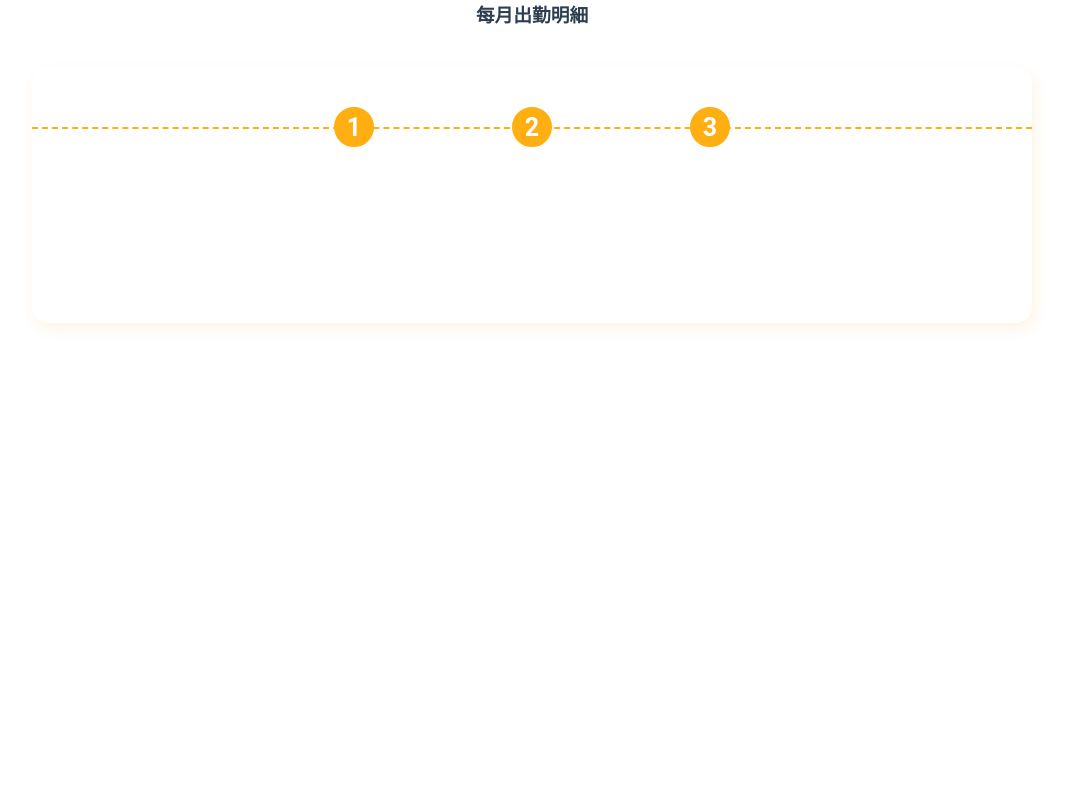
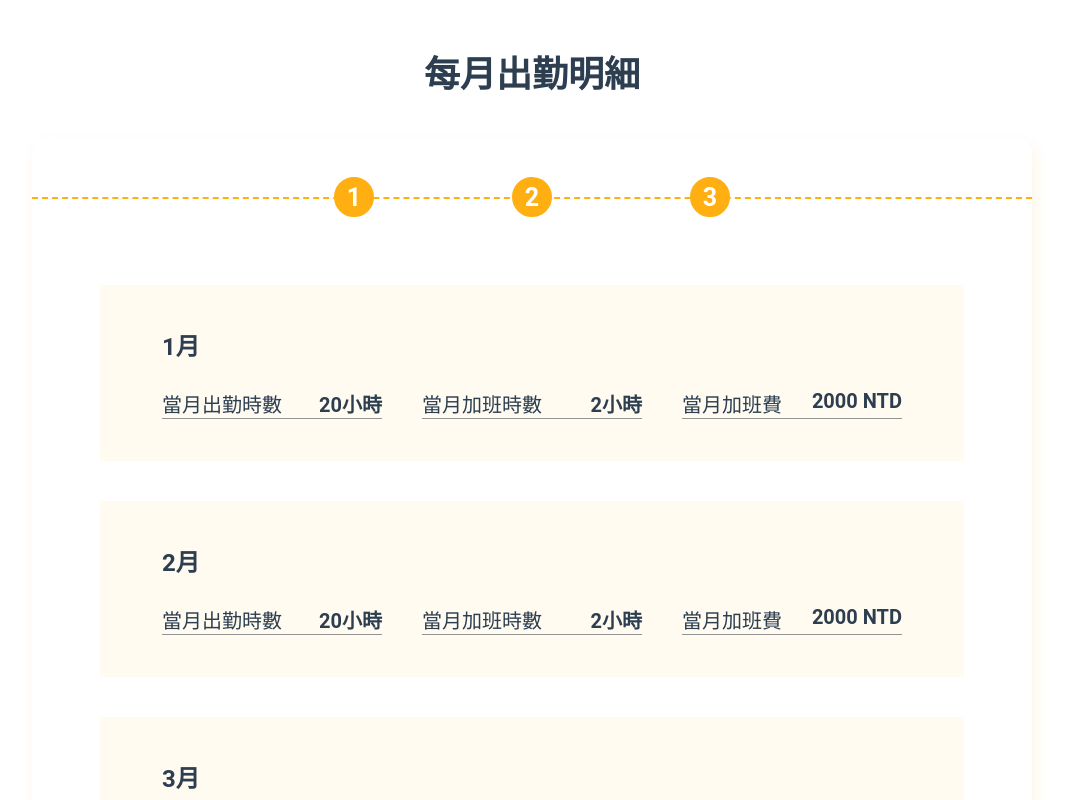
Before and after one commit to Chiahsuan-TW/overtime-pay-calculator, a Vue app: page /AnnualRecord in a window 1280 px wide. Shown: the top 800 px of the page, without its empty margins (108-1175 px from the left). Built offline with nearby package versions, Linux system fonts and the light colour scheme.

Commit message:
報表頁面切版完成

```diff
--- a/src/views/AnnualRecord.vue
+++ b/src/views/AnnualRecord.vue
@@ -6,6 +6,43 @@
     <div class="modal-content">
       <div class="modal-content-item">
         <h4>1月</h4>
+        <div class="monthly-details">
+          <p class="working-hours">
+            <span>當月出勤時數</span>
+            <span>20小時</span>
+          </p>
+          <p class="overtime-hours">
+            <span>當月加班時數</span>
+            <span>2小時</span>
+          </p>
+          <p class="overtime-hours">
+            <span>當月加班費</span>
+            <span>2000 NTD</span>
+          </p>
+        </div>
+      </div>
+
+      <div class="modal-content-item">
+        <h4>2月</h4>
+        <div class="monthly-details">
+          <p class="working-hours">
+            <span>當月出勤時數</span>
+            <span>20小時</span>
+          </p>
+          <p class="overtime-hours">
+            <span>當月加班時數</span>
+            <span>2小時</span>
+          </p>
+          <p class="overtime-hours">
+            <span>當月加班費</span>
+            <span>2000 NTD</span>
+          </p>
+        </div>
+      </div>
+
+      <div class="modal-content-item">
+        <h4>3月</h4>
+        <div class="monthly-details">
           <p class="working-hours">
             <span>當月出勤時數</span>
             <span>20小時</span>
@@ -21,14 +58,41 @@
         </div>
       </div>
     </div>
+
+    <div class="divider"></div>
+
+    <div class="result">
+      <div class="modal-content-item">
+        <h4>年度統計</h4>
+        <div class="monthly-details">
+          <p class="working-hours">
+            <span>當年度出勤時數</span>
+            <span>60小時</span>
+          </p>
+          <p class="overtime-hours">
+            <span>當年度加班時數</span>
+            <span>6小時</span>
+          </p>
+          <p class="overtime-hours">
+            <span>當年度加班費</span>
+            <span>6000 NTD</span>
+          </p>
+        </div>
+      </div>
+    </div>
+
+    <ProcedureButton class="complete-button">完成</ProcedureButton>
+  </div>
 </template>
 <script>
 import Stepper from "@/components/Stepper.vue";
+import ProcedureButton from "@/components/ProcedureButton.vue";
 
 export default {
   name: "AnnualRecord",
   components: {
     Stepper,
+    ProcedureButton,
   },
   data() {
     return {
@@ -38,6 +102,12 @@ export default {
 };
 </script>
 <style lang="scss" scoped>
+h3 {
+  @extend %page-title;
+  margin: 45px auto 0;
+  width: fit-content;
+}
+
 .modal {
   max-width: 1000px;
   background-color: #fff;
@@ -45,24 +115,110 @@ export default {
   border-radius: 16px;
   margin: 40px auto 0;
   padding: 40px 0;
+  height: fit-content;
+  max-height: 1000px;
+  overflow-y: scroll;
+  overflow-x: auto;
 
   &-content {
     width: 100%;
+    padding: 30px;
+
+    @include breakpoint.tablet {
       padding: 68px;
+    }
   }
 
   &-content-item {
     background-color: color.$pale-yellow;
-    display: flex;
-    flex-direction: column;
-    align-items: left;
-    font-size: 0;
+    padding: 20px;
+
+    @include breakpoint.desktop {
+      padding: 42px 62px;
+    }
+
+    h4 {
+      @extend %content-title;
+
+      @include breakpoint.desktop {
+        text-align: left;
+      }
     }
 
     .monthly-details {
-    span {
+      margin-top: 27px;
+
+      @include breakpoint.desktop {
+        display: flex;
+        justify-content: space-between;
+      }
+    }
+
+    p {
+      // min-width: 100%;
+      width: 220px;
+      margin: 0 auto;
+      display: flex;
+      justify-content: space-between;
+      border-bottom: 1px solid color.$gray;
+
+      @include breakpoint.desktop {
+        margin: 0;
+      }
+    }
+
+    span:first-child {
       @extend %content-large;
     }
+
+    span:last-child {
+      @extend %content-large-bold;
+      // margin-left: 56px;
     }
   }
+
+  &-content-item + &-content-item {
+    margin-top: 40px;
+  }
+}
+
+.divider {
+  width: 100%;
+  border-bottom: 1px solid color.$primary;
+}
+
+.result {
+  padding: 30px 30px 0;
+
+  @include breakpoint.tablet {
+    padding: 63px 68px 0;
+  }
+  .modal-content-item {
+    background-color: color.$yellow;
+  }
+}
+
+.complete-button {
+  width: 172px;
+  background-color: color.$primary-dark;
+
+  &:hover {
+    background-color: color.$brown;
+  }
+}
+
+::-webkit-scrollbar {
+  width: 6px;
+  height: 0px;
+}
+
+::-webkit-scrollbar-track {
+  background: #fff;
+}
+
+::-webkit-scrollbar-thumb {
+  background: color.$primary;
+  border-radius: 5px;
+  height: 10px;
+}
 </style>
```
Lines whose indentation alone changed are shown as unchanged.
